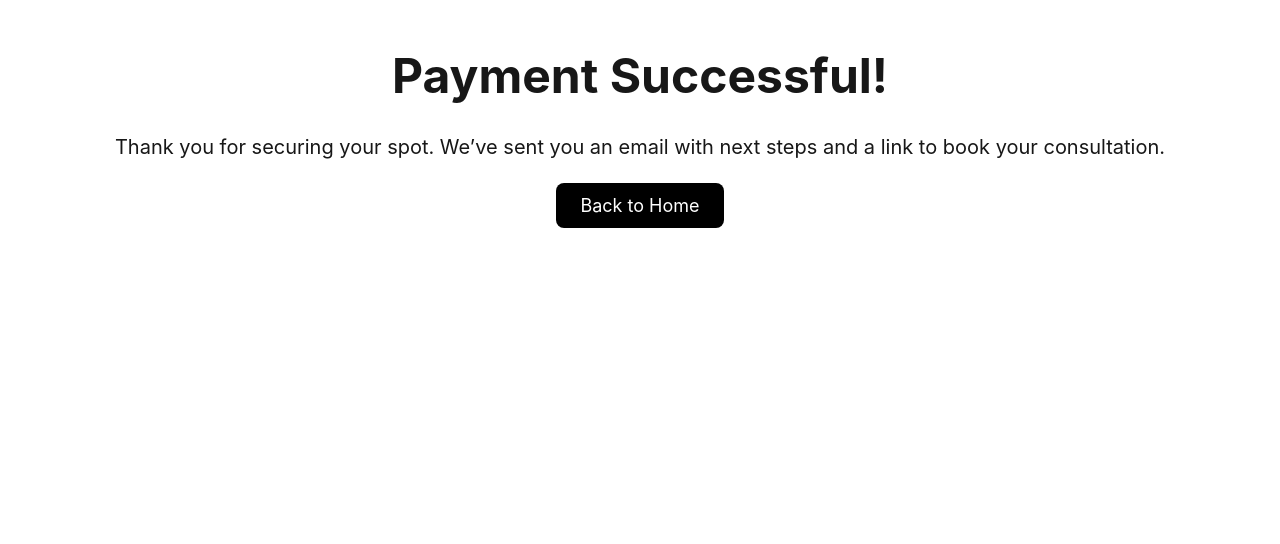
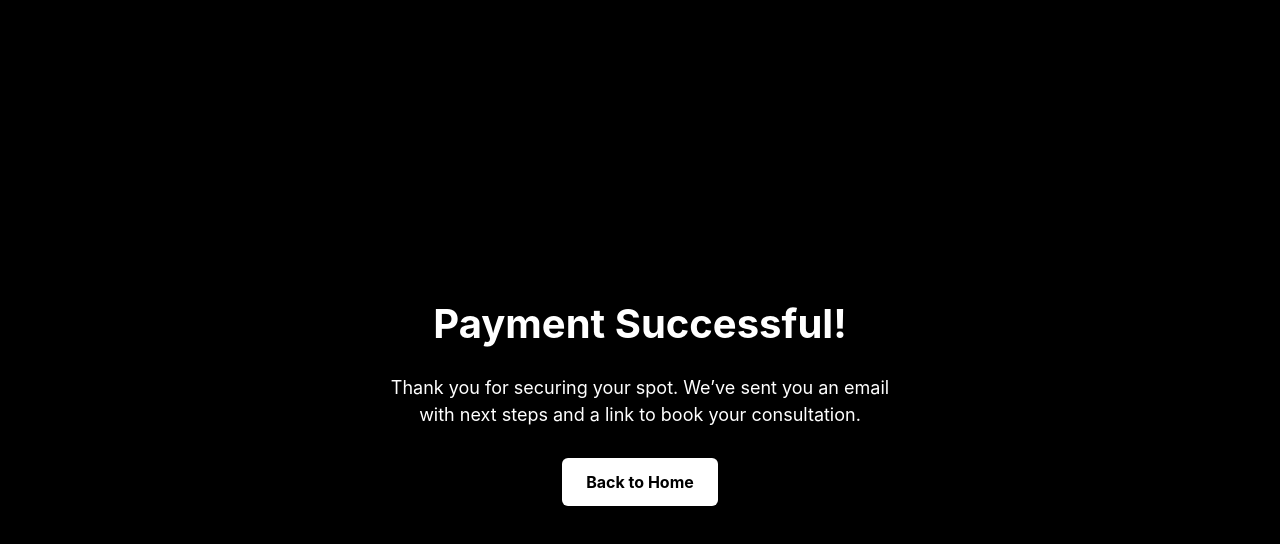
Before and after one commit to KT05-Website/kt05-calendar, a Next.js app: page /success in a window 1280 px wide. Shown: the top 544 px of the page. Built offline with nearby package versions, Linux system fonts and the light colour scheme; no server answers.

Commit message:
Add Framer homepage env variable + webhook fixes + success page redirect

```diff
--- a/app/success/page.tsx
+++ b/app/success/page.tsx
@@ -1,28 +1,37 @@
 export default function SuccessPage() {
+  const framerHomeUrl = process.env.NEXT_PUBLIC_FRAMER_HOME_URL || "/";
+
   return (
     <div
       style={{
+        display: "flex",
+        flexDirection: "column",
+        justifyContent: "center",
+        alignItems: "center",
+        height: "100vh",
+        backgroundColor: "#000",
+        color: "#fff",
+        textAlign: "center",
         fontFamily: "Inter, sans-serif",
-        padding: "40px",
-        textAlign: "center",
       }}
     >
-      <h1 style={{ fontSize: "48px", fontWeight: "bold", marginBottom: "20px" }}>
+      <h1 style={{ fontSize: "40px", fontWeight: "bold", marginBottom: "20px" }}>
         Payment Successful!
       </h1>
-      <p style={{ fontSize: "20px", marginBottom: "30px" }}>
-        Thank you for securing your spot. We’ve sent you an email with next
-        steps and a link to book your consultation.
+      <p style={{ fontSize: "18px", marginBottom: "30px", maxWidth: "500px" }}>
+        Thank you for securing your spot. We’ve sent you an email with next steps and a link to book your consultation.
       </p>
+
       <a
-        href="/"
+        href={framerHomeUrl}
         style={{
+          backgroundColor: "#fff",
+          color: "#000",
           padding: "12px 24px",
-          backgroundColor: "#000",
-          color: "#fff",
-          borderRadius: "8px",
-          fontSize: "18px",
+          borderRadius: "6px",
           textDecoration: "none",
+          fontWeight: "bold",
+          fontSize: "16px",
         }}
       >
         Back to Home
```
Also changed, not shown: 1 other file (tests, documents, lock files or other folders).
